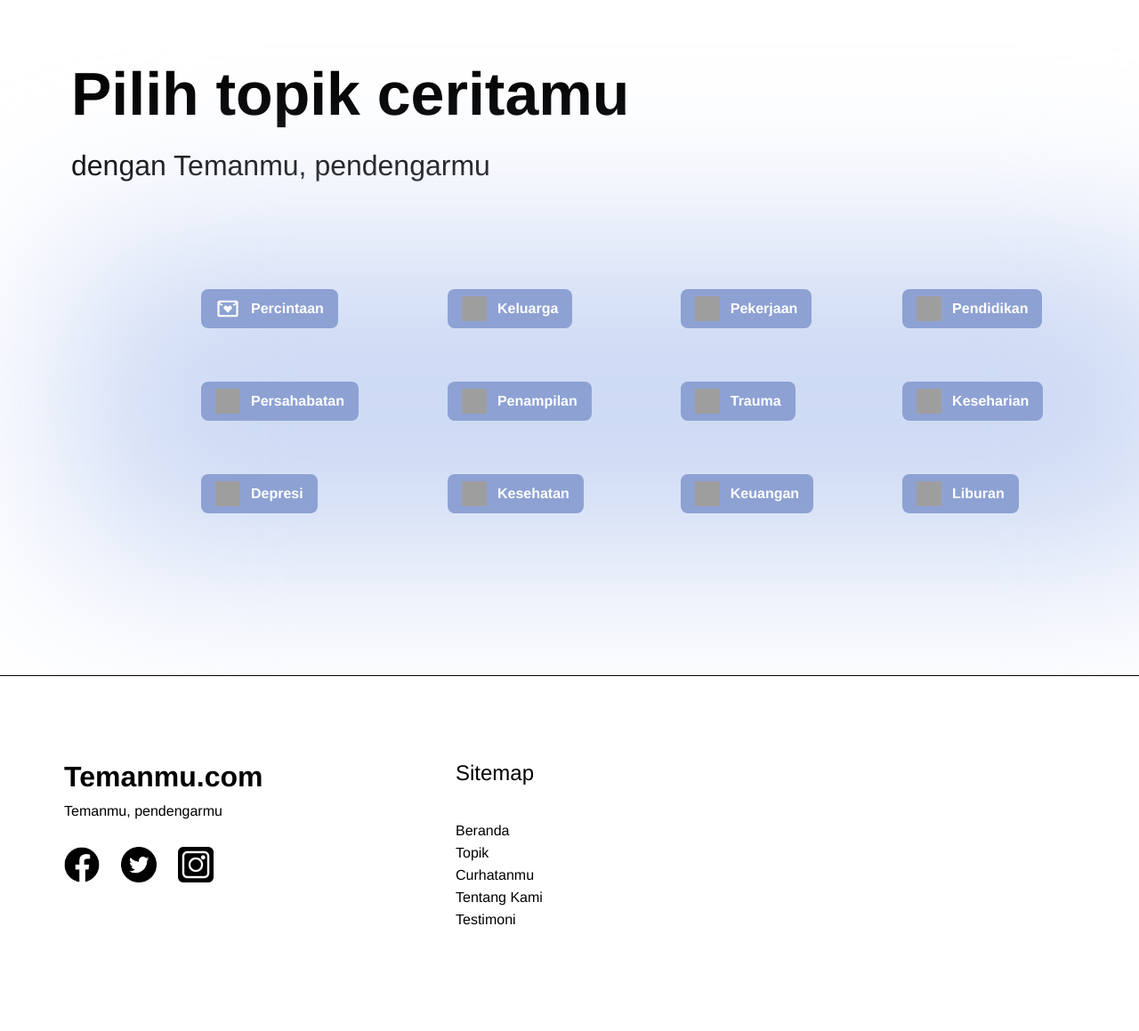
After one commit to V1nh3r/Temanmu.com, a PHP site: page /topik.html in a window 1280 px wide. The commit adds this page. Shown: the part 461-1620 px from the top of the page at 89% size. Run offline with PHP 8.4, Linux system fonts and the light colour scheme; grey boxes are pictures that could not be loaded.

Commit message:
menambahkan topik
topik

```diff
--- /dev/null
+++ b/style_topik.css
@@ -0,0 +1,480 @@
+*{
+  padding: 0;
+  margin: 0;
+  box-sizing: border-box;
+}
+
+  html, body {
+    width: 100%;
+    margin: 0;
+    padding: 0;
+  }
+
+
+.topik-noreen {
+    background-color: #ffffff;
+    display: flex;
+    flex-direction: row;
+    justify-content: center;
+    width: 100%;
+  }
+
+  .topik-noreen .div {
+    background-color: #ffffff;
+    overflow: hidden;
+    width: 100%;
+    height: 1620px;
+    position: relative;
+  }
+
+  .topik-noreen .overlap-group {
+    position: absolute;
+    width: 100%;
+    height: 458px;
+    top: 2px;
+    left: 0;
+  }
+
+  .topik-noreen .unsplash {
+    position: absolute;
+    width: 100%;
+    height: 360px;
+    top: 98px;
+    left: 0;
+  }
+
+  .topik-noreen .header-baru-banget {
+    display: flex;
+    width: 100%;
+    height: 100px;
+    align-items: center;
+    justify-content: space-between;
+    padding: 40px 76px;
+    position: absolute;
+    top: 0;
+    left: 1px;
+    background-color: #ffffff;
+    box-shadow: 0px 10px 80px #0000001a;
+  }
+
+  .topik-noreen .text-wrapper {
+    position: relative;
+    width: fit-content;
+    margin-top: -14px;
+    margin-bottom: -14px;
+    font-family: "Poppins-Bold", Helvetica;
+    font-weight: 700;
+    color: #000000;
+    font-size: 32px;
+    letter-spacing: 0;
+    line-height: normal;
+  }
+
+  .topik-noreen .text-wrapper a {
+    text-decoration: none;
+    color: #000000;
+    cursor: pointer;
+    transition: color 0.2s;
+  }
+
+  .topik-noreen .text-wrapper a:hover {
+      color: #0080ff;
+  }
+
+  .topik-noreen .frame {
+    gap: 40px;
+    position: relative;
+    flex: 0 0 auto;
+    margin-top: -2px;
+    margin-bottom: -2px;
+    display: inline-flex;
+    align-items: flex-start;
+  }
+
+  .topik-noreen .element {
+    position: relative;
+    width: 70px;
+    height: 24px;
+  }
+
+  .topik-noreen .text-wrapper-2 {
+    position: absolute;
+    top: -1px;
+    left: -1px;
+    font-family: "Poppins-Medium", Helvetica;
+    font-weight: 500;
+    color: #000000;
+    font-size: 16px;
+    text-align: center;
+    letter-spacing: 0;
+    line-height: normal;
+  }
+
+  .topik-noreen .div-wrapper {
+    position: relative;
+    width: 44px;
+    height: 24px;
+  }
+
+  .topik-noreen .text-wrapper-3 {
+    position: absolute;
+    top: -1px;
+    left: 0;
+    font-family: "Poppins-Bold", Helvetica;
+    font-weight: 700;
+    color: #000000;
+    font-size: 16px;
+    letter-spacing: 0;
+    line-height: normal;
+  }
+
+  .topik-noreen .element-2 {
+    position: relative;
+    width: 105px;
+    height: 24px;
+  }
+
+  .topik-noreen .text-wrapper-4 {
+    position: absolute;
+    top: -1px;
+    left: 0;
+    font-family: "Poppins-Medium", Helvetica;
+    font-weight: 500;
+    color: #000000;
+    font-size: 16px;
+    letter-spacing: 0;
+    line-height: normal;
+  }
+
+  .topik-noreen .button-text-wrapper {
+    position: relative;
+    width: 114px;
+    height: 24px;
+  }
+
+  .topik-noreen .element-3 {
+    position: relative;
+    width: 80px;
+    height: 24px;
+  }
+
+  .topik-noreen .healthicons-ui-user {
+    position: relative;
+    width: 24px;
+    height: 24px;
+  }
+
+  .topik-noreen .body {
+    position: absolute;
+    top: 629px;
+    left: 80px;
+    font-family: "Poppins-Medium", Helvetica;
+    font-weight: 500;
+    color: #000000;
+    font-size: 32px;
+    letter-spacing: 0;
+    line-height: normal;
+  }
+
+  .topik-noreen .heading {
+    position: absolute;
+    top: 527px;
+    left: 80px;
+    font-family: "Poppins-Bold", Helvetica;
+    font-weight: 700;
+    color: #000000;
+    font-size: 68px;
+    letter-spacing: 0;
+    line-height: normal;
+  }
+
+  .topik-noreen .overlap-bg {
+    position: absolute;
+    width: 1280px;
+    height: 360px;
+    top: 732px;
+    left: 80px;
+    background-color: #ccd9f4;
+    border-radius: 40px;
+    filter: blur(100px);
+  }
+
+  .topik-noreen .overlap {
+    position: absolute;
+    width: 1280px;
+    height: 360px;
+    top: 732px;
+    left: 80px;
+  }
+
+  .topik-noreen .body-2 {
+    display: inline-flex;
+    align-items: flex-start;
+    position: absolute;
+    top: 260px;
+    left: 950px;
+  }
+
+  .topik-noreen .frame-2 {
+    gap: 100px;
+    position: absolute;
+    top: 54px;
+    left: 146px;
+    display: inline-flex;
+    align-items: flex-start;
+  }
+
+  .topik-noreen .frame-3 {
+    flex-direction: column;
+    gap: 60px;
+    position: relative;
+    flex: 0 0 auto;
+    display: inline-flex;
+    align-items: flex-start;
+  }
+
+  .topik-noreen .button-with-icon {
+    display: inline-flex;
+    align-items: center;
+    justify-content: center;
+    gap: 12px;
+    padding: 8px 16px;
+    position: relative;
+    flex: 0 0 auto;
+    background-color: #8da1d3;
+    border-radius: 8px;
+    transition: transform 0.2s; /* Menambahkan efek transisi */
+  }
+
+  .topik-noreen .button-with-icon:hover {
+    transform: scale(1.1); /* Membesarkan tombol saat kursor berada di atasnya */
+    cursor: pointer;
+  }
+
+  .topik-noreen .icon-percintaan {
+    position: relative;
+    width: 28px;
+    height: 28px;
+    background-image: url(./btn/icon-love.svg);
+    background-size: cover;
+    background-position: 50% 50%;
+  }
+
+  .topik-noreen .button-icon {
+    position: relative;
+    width: fit-content;
+    font-family: "Poppins-Bold", Helvetica;
+    font-weight: 700;
+    color: #ffffff;
+    font-size: 16px;
+    letter-spacing: 0;
+    line-height: normal;
+  }
+
+  .topik-noreen .bff {
+    position: relative;
+    width: 28px;
+    height: 28px;
+    background-image: url(./btn/icon-bff.svg);
+    background-size: cover;
+    background-position: 50% 50%;
+  }
+
+  .topik-noreen .stress {
+    position: relative;
+    width: 28px;
+    height: 28px;
+    background-image: url(./btn/icon-stress.svg);
+    background-size: cover;
+    background-position: 50% 50%;
+  }
+
+  .topik-noreen .family {
+    position: relative;
+    width: 28px;
+    height: 28px;
+    background-image: url(./btn/icon-family.svg);
+    background-size: cover;
+    background-position: 50% 50%;
+  }
+
+  .topik-noreen .appearance {
+    position: relative;
+    width: 28px;
+    height: 28px;
+    background-image: url(./btn/icon-appearance.svg);
+    background-size: cover;
+    background-position: 50% 50%;
+  }
+
+  .topik-noreen .doctor {
+    position: relative;
+    width: 28px;
+    height: 28px;
+    background-image: url(./btn/icon-medkit.svg);
+    background-size: cover;
+    background-position: 50% 50%;
+  }
+
+  .topik-noreen .briefcase {
+    position: relative;
+    width: 28px;
+    height: 28px;
+    background-image: url(./btn/icon-job.svg);
+    background-size: cover;
+    background-position: 50% 50%;
+  }
+
+  .topik-noreen .trauma {
+    position: relative;
+    width: 28px;
+    height: 28px;
+    background-image: url(./btn/icon-trauma.svg);
+    background-size: cover;
+    background-position: 50% 50%;
+  }
+
+  .topik-noreen .coins {
+    position: relative;
+    width: 28px;
+    height: 28px;
+    background-image: url(./btn/icon-money.svg);
+    background-size: cover;
+    background-position: 50% 50%;
+  }
+
+  .topik-noreen .graduation-cap {
+    position: relative;
+    width: 28px;
+    height: 28px;
+    background-image: url(./btn/icon-school.svg);
+    background-size: cover;
+    background-position: 50% 50%;
+  }
+
+  .topik-noreen .routine {
+    position: relative;
+    width: 28px;
+    height: 28px;
+    background-image: url(./btn/icon-routine.svg);
+    background-size: cover;
+    background-position: 50% 50%;
+  }
+
+  .topik-noreen .luggage {
+    position: relative;
+    width: 28px;
+    height: 28px;
+    background-image: url(./btn/icon-holiday.svg);
+    background-size: cover;
+    background-position: 50% 50%;
+  }
+
+  .topik-noreen .footer {
+    position: absolute;
+    width: 1440px;
+    height: 400px;
+    top: 1220px;
+    left: 0;
+    background-color: #ffffff;
+    border-top-width: 1px;
+    border-top-style: solid;
+    border-right-style: none;
+    border-bottom-style: none;
+    border-left-style: none;
+    border-color: #000000;
+  }
+
+  .topik-noreen .text-wrapper-5 {
+    position: absolute;
+    top: 95px;
+    left: 72px;
+    font-family: "Poppins-Bold", Helvetica;
+    font-weight: 700;
+    color: #000000;
+    font-size: 32px;
+    letter-spacing: 0;
+    line-height: normal;
+  }
+
+  .topik-noreen .text-wrapper-5 a {
+    text-decoration: none;
+    color: #000000;
+    cursor: pointer;
+    transition: color 0.2s;
+  }
+
+  .topik-noreen .text-wrapper-5 a:hover {
+      color: #0080ff;
+  }
+
+  .topik-noreen .text-wrapper-6 {
+    position: absolute;
+    top: 143px;
+    left: 72px;
+    font-family: "Poppins-Regular", Helvetica;
+    font-weight: 400;
+    color: #000000;
+    font-size: 16px;
+    letter-spacing: 0;
+    line-height: normal;
+  }
+
+  .topik-noreen .frame-4 {
+    gap: 24px;
+    position: absolute;
+    top: 192px;
+    left: 72px;
+    display: inline-flex;
+    align-items: flex-start;
+  }
+
+  .topik-noreen .img {
+    position: relative;
+    width: 40px;
+    height: 40px;
+  }
+
+  .topik-noreen .text-wrapper-7 {
+    position: absolute;
+    top: 95px;
+    left: 512px;
+    font-family: "Poppins-Medium", Helvetica;
+    font-weight: 500;
+    color: #000000;
+    font-size: 24px;
+    letter-spacing: 0;
+    line-height: normal;
+  }
+
+  .topik-noreen .frame-5 {
+    flex-direction: column;
+    height: 160px;
+    justify-content: center;
+    gap: 8px;
+    position: absolute;
+    top: 144px;
+    left: 512px;
+    display: inline-flex;
+    align-items: flex-start;
+  }
+
+  .topik-noreen .button-text {
+    display: inline-flex;
+    align-items: center;
+    justify-content: center;
+    position: relative;
+    flex: 0 0 auto;
+  }
+
+  .topik-noreen .button-text-2 {
+    position: relative;
+    width: fit-content;
+    margin-top: -1px;
+    font-family: "Poppins-Medium", Helvetica;
+    font-weight: 500;
+    color: #000000;
+    font-size: 16px;
+    letter-spacing: 0;
+    line-height: normal;
+  }
--- /dev/null
+++ b/topik.html
@@ -0,0 +1,112 @@
+<!DOCTYPE html>
+<html>
+  <head>
+    <link rel="stylesheet" href="globals.css" />
+    <link rel="stylesheet" href="style_topik.css" />
+  </head>
+  <body>
+    <div class="topik-noreen">
+      <div class="div">
+        <div class="overlap-group">
+          <img class="unsplash" src="btn/unsplash_0aMMMUjiiEQ.svg" />
+          <div class="header-baru-banget">
+            <div class="text-wrapper">
+              <a href="homepage.html" class="home_button">Temanmu.com</a>
+          </div>
+            <div class="frame">
+              <div class="element"><div class="text-wrapper-2">Beranda</div></div>
+              <div class="div-wrapper"><div class="text-wrapper-3">Topik</div></div>
+              <div class="element-2"><div class="text-wrapper-4">Curhatanmu</div></div>
+              <div class="button-text-wrapper"><div class="text-wrapper-4">Tentang Kami</div></div>
+              <div class="element-3"><div class="text-wrapper-4">Testimoni</div></div>
+              <img class="healthicons-ui-user" src="btn/profile_button.png" />
+            </div>
+          </div>
+        </div>
+        <div class="body">dengan Temanmu, pendengarmu</div>
+        <div class="heading">Pilih topik ceritamu</div>
+        <div class="overlap-bg"></div>
+        <div class="overlap">
+          <div class="body-2"></div>
+          <div class="frame-2">
+            <div class="frame-3">
+              <div class="button-with-icon">
+                <div class="icon-percintaan"></div>
+                <div class="button-icon">Percintaan</div>
+              </div>
+              <div class="button-with-icon">
+                <div class="bff"></div>
+                <div class="button-icon">Persahabatan</div>
+              </div>
+              <div class="button-with-icon">
+                <div class="stress"></div>
+                <div class="button-icon">Depresi</div>
+              </div>
+            </div>
+            <div class="frame-3">
+              <div class="button-with-icon">
+                <div class="family"></div>
+                <div class="button-icon">Keluarga</div>
+              </div>
+              <div class="button-with-icon">
+                <div class="appearance"></div>
+                <div class="button-icon">Penampilan</div>
+              </div>
+              <div class="button-with-icon">
+                <div class="doctor"></div>
+                <div class="button-icon">Kesehatan</div>
+              </div>
+            </div>
+            <div class="frame-3">
+              <div class="button-with-icon">
+                <div class="briefcase"></div>
+                <div class="button-icon">Pekerjaan</div>
+              </div>
+              <div class="button-with-icon">
+                <div class="trauma"></div>
+                <div class="button-icon">Trauma</div>
+              </div>
+              <div class="button-with-icon">
+                <div class="coins"></div>
+                <div class="button-icon">Keuangan</div>
+              </div>
+            </div>
+            <div class="frame-3">
+              <div class="button-with-icon">
+                <div class="graduation-cap"></div>
+                <div class="button-icon">Pendidikan</div>
+              </div>
+              <div class="button-with-icon">
+                <div class="routine"></div>
+                <div class="button-icon">Keseharian</div>
+              </div>
+              <div class="button-with-icon">
+                <div class="luggage"></div>
+                <div class="button-icon">Liburan</div>
+              </div>
+            </div>
+          </div>
+        </div>
+        <footer class="footer">
+          <div class="text-wrapper-5">
+            <a href="homepage.html" class="home_button">Temanmu.com</a>
+          </div>
+          <div class="text-wrapper-6">Temanmu, pendengarmu</div>
+          <div class="frame-4">
+            <img class="img" src="btn/facebook_button.png" />
+            <img class="img" src="btn/twitter_button.png" />
+            <img class="img" src="btn/instagram_button.png" />
+          </div>
+          <div class="text-wrapper-7">Sitemap</div>
+          <div class="frame-5">
+            <div class="button-text"><div class="button-text-2">Beranda</div></div>
+            <div class="button-text"><div class="button-text-2">Topik</div></div>
+            <div class="button-text"><div class="button-text-2">Curhatanmu</div></div>
+            <div class="button-text"><div class="button-text-2">Tentang Kami</div></div>
+            <div class="button-text"><div class="button-text-2">Testimoni</div></div>
+          </div>
+        </footer>
+      </div>
+    </div>
+  </body>
+</html>
```
Also changed, not shown: style_homepage.css (+6 -1 lines), btn/depresi.svg (added), btn/icon-appearance.svg (added), btn/icon-bff.svg (added), btn/icon-family.svg (added), btn/icon-holiday.svg (added), btn/icon-job.svg (added), btn/icon-love.svg (added), btn/icon-medkit.svg (added), btn/icon-money.svg (added), btn/icon-routine.svg (added), btn/icon-school.svg (added), btn/icon-stress.svg (added), btn/icon-trauma.svg (added), 2 more files.
